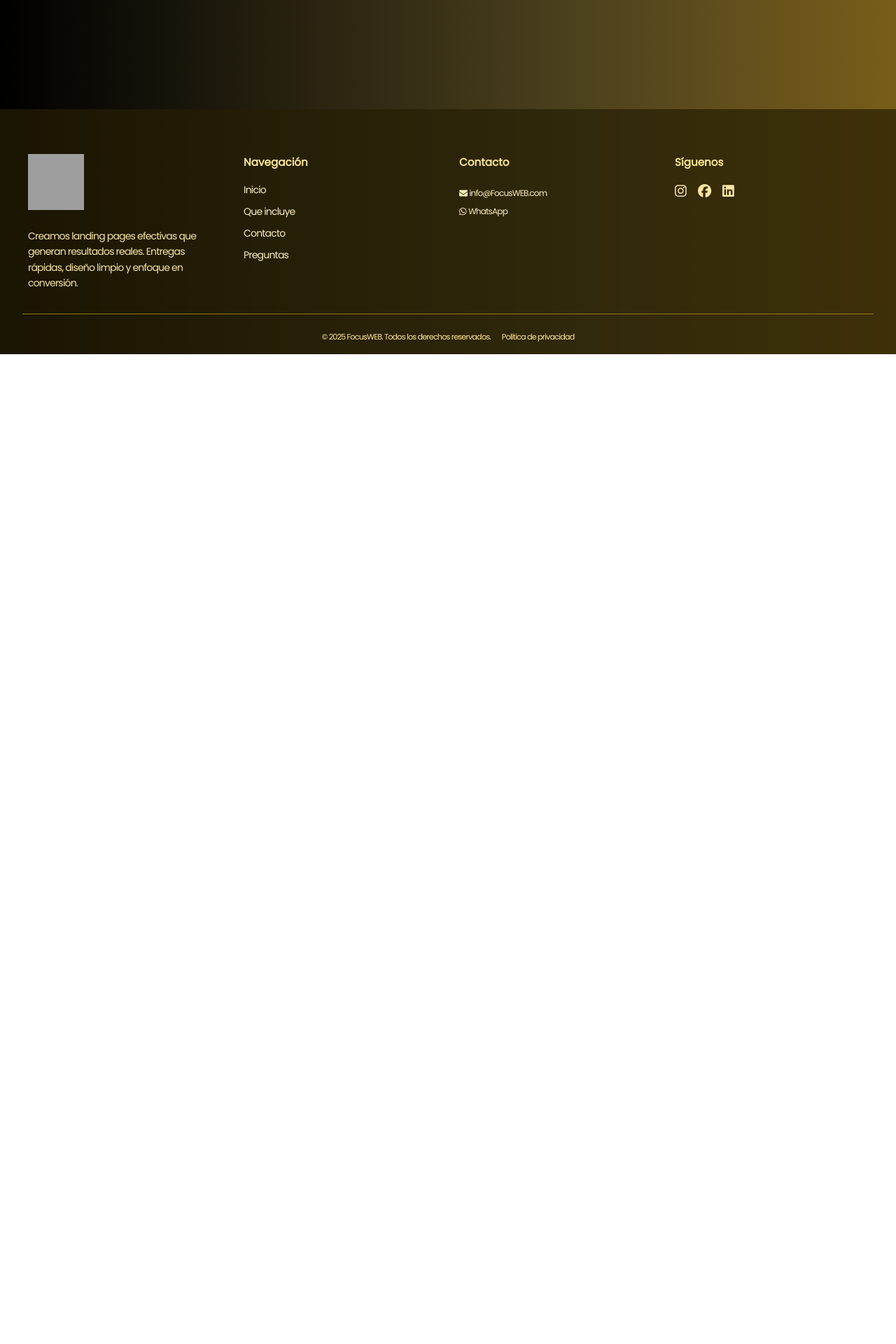
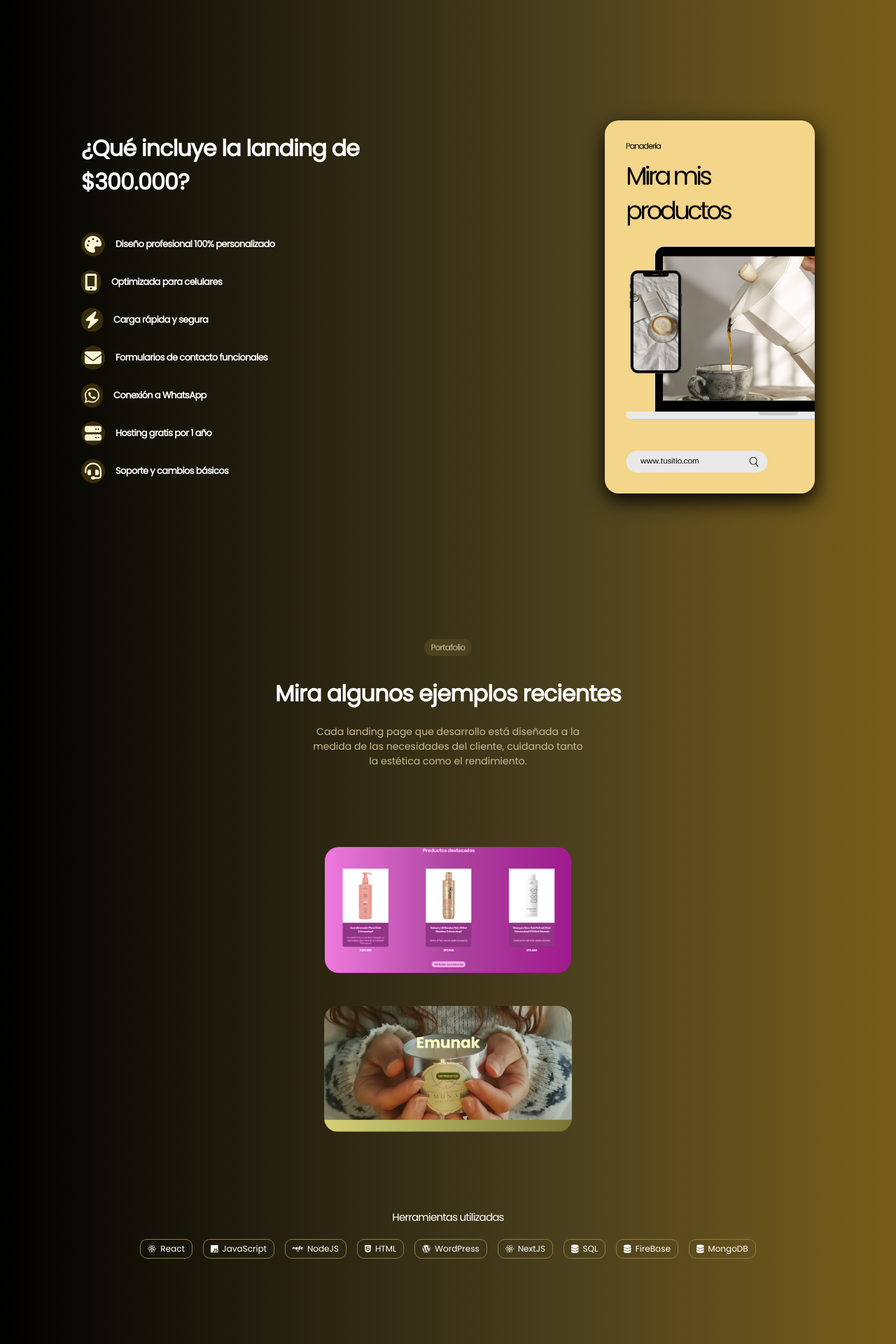
Before and after one commit to Danielgbit/Shop-Webs, a Next.js app: page / in a window 1280 px wide. Shown: the part 740-2660 px from the top of the page at 70% size. Before the commit the page ends 1246 px from the top, so only its background shows below. Built offline with nearby package versions, Linux system fonts and the light colour scheme; grey boxes are pictures that could not be loaded.

Commit message:
In-process Responsive Screen Testimonials

```diff
--- a/src/app/page.tsx
+++ b/src/app/page.tsx
@@ -12,10 +12,10 @@ export default function Home() {
   return (
     <div >
       <Hero />
-{/*       <WhatIncluded />
+      <WhatIncluded />
       <Portafolio />
       <Testimonials />
-      <CallToAction />
+{/*       <CallToAction />
       <Pricing/>
       <ProcessSteps/>
       <TargetAudience/>
--- a/src/components/MainTitle/MainTitle.module.css
+++ b/src/components/MainTitle/MainTitle.module.css
@@ -3,4 +3,5 @@
   font-size: 2rem;
   letter-spacing: -0.8px;
   font-weight: 600;
+  text-align: center;
 }
--- a/src/sections/Hero/Hero.module.css
+++ b/src/sections/Hero/Hero.module.css
@@ -131,8 +131,8 @@
 /* === Imagen tablet flotante === */
 .tablet {
   position: absolute;
-  bottom: -10px;
-  right: 20px;
+  bottom: -40px;
+  right: -10px;
   width: 130px;
   opacity: 0.8;
   transform: rotate(-5deg);
--- a/src/sections/Portafolio/Portafolio.module.css
+++ b/src/sections/Portafolio/Portafolio.module.css
@@ -1,42 +1,56 @@
 .portafolioSection {
   display: flex;
+  flex-direction: column;
   align-items: center;
-    flex-direction: column;
-    margin: 15rem 0;
+  margin: 10rem 1rem;
+}
 
+/* === Título y descripción === */
 .headlineSection {
   text-align: center;
   margin: 30px 0;
+}
 
 .description {
   font-size: 14px;
-            margin: 2% 30%;
+  margin: 2% 10%;
   color: #cabd91;
 }
 
-    }
-
-    .imageGallery {
-        display: flex;
-        gap: 50px;
-        margin: 5% 0;
-
-        img {
-            width: 600px;
-            border-radius: 20px;
-            transition: all 0.4s ease-in-out;
-
-            &:hover {
-                cursor: pointer;
-                filter: grayscale(100%); /* Convierte la imagen a escala de grises completa */
-                filter: brightness(50%); /* Reduce el brillo al 50% (medio) */
-                transform: translateY(-5px);
-            }
+@media (min-width: 768px) {
+  .description {
+    margin: 2% 30%;
   }
 }
 
+/* === Galería de imágenes === */
+.imageGallery {
+  display: flex;
+  flex-direction: column;
+  gap: 40px;
+  margin: 5% 0;
+  align-items: center;
+}
+
+.imageGallery img {
+  width: 100%;
+  height: 180px;
+  max-width: 600px;
+  border-radius: 20px;
+  transition: all 0.4s ease-in-out;
+}
+
+.imageGallery img:hover {
+  cursor: pointer;
+  filter: grayscale(100%) brightness(50%);
+  transform: translateY(-5px);
+}
+
+/* === Herramientas utilizadas === */
 .toolsSection {
-        margin: 20px 0;
+  margin: 40px 0;
+  width: 100%;
+}
 
 .toolsTitle {
   font-size: 15px;
@@ -45,24 +59,49 @@
   letter-spacing: -0.8px;
 }
 
+/* Lista responsive en scroll horizontal en móviles */
 .toolsList {
   display: flex;
+  flex-wrap: wrap;
+  justify-content: center;
+  gap: 15px;
   list-style: none;
-            gap: 20px;
+  padding: 0;
+  margin: 0;
+}
 
 .toolItem {
   border: 1px solid #8d7c44;
   font-size: 12px;
   border-radius: 10px;
-                padding: 2px 8px;
-                transition: all 0.5s ease-in-out;
+  padding: 4px 10px;
+  transition: all 0.3s ease-in-out;
   cursor: pointer;
+  white-space: nowrap;
+  display: flex;
+  align-items: center;
+  gap: 6px;
+}
 
-                &:hover {
+.toolItem:hover {
   transform: translateY(-3px);
   background-color: #8d7c44;
 }
+
+/* === Media queries específicas === */
+@media (max-width: 480px) {
+  .portafolioSection {
+    margin: 5rem 1rem;
+  }
+
+  .toolItem {
+    font-size: 11px;
+    padding: 3px 8px;
+  }
+
+  .toolsList {
+    flex-wrap: nowrap;
+    overflow-x: auto;
+    padding: 0 1rem;
   }
 }
-    }
-}
--- a/src/sections/Portafolio/Portafolio.tsx
+++ b/src/sections/Portafolio/Portafolio.tsx
@@ -1,4 +1,4 @@
-'use client'
+"use client";
 
 import {
   faHtml5,
@@ -24,7 +24,7 @@ const Portafolio = () => {
       initial={{ opacity: 0, y: 50 }}
       whileInView={{ opacity: 1, y: 0 }}
       transition={{ duration: 1, ease: "easeOut" }}
-      viewport={{ once: false, amount: 0.5 }}
+      viewport={{ once: false, amount: 0.1 }}
       id="ejemplos"
       className={styles.portafolioSection}
     >
@@ -48,6 +48,7 @@ const Portafolio = () => {
             height={300}
             src={landingOne.src}
             alt="landing-page-1"
+            sizes="(max-width: 768px) 90vw, 600px"
           />
         </Link>
         <Link
@@ -60,6 +61,7 @@ const Portafolio = () => {
             height={300}
             src={landingTwo.src}
             alt="landing-page-2"
+            sizes="(max-width: 768px) 90vw, 600px"
           />
         </Link>
       </div>
--- a/src/sections/Testimonials/Testimonials.module.css
+++ b/src/sections/Testimonials/Testimonials.module.css
@@ -1,53 +1,98 @@
-.testimonialsSection{
+.testimonialsSection {
   display: flex;
   flex-direction: column;
   justify-content: center;
   align-items: center;
-    margin: 15rem 0;
+  margin: 10rem 1rem;
+  padding: 0 1rem;
+}
 
+.title {
+  text-align: center;
+}
+
+/* === Contenedor de testimonios === */
 .testimonialsContainer {
   display: flex;
+  flex-wrap: wrap;
+  justify-content: center;
   gap: 20px;
-        margin: 3% 5%;
+  margin: 2rem 0;
+  width: 100%;
+  max-width: 1200px;
+}
 
+/* === Tarjeta individual === */
 .card {
-            background: linear-gradient(90deg,rgba(77, 66, 30, 0.313) 0%, rgba(120, 93, 25, 0.619) 0%, rgba(0, 0, 0, 0.135) 100%);
+  background: linear-gradient(
+    90deg,
+    rgba(77, 66, 30, 0.313) 0%,
+    rgba(120, 93, 25, 0.619) 0%,
+    rgba(0, 0, 0, 0.135) 100%
+  );
   box-shadow: 2px 3px 4px -2px #eccf6f;
-            padding: 30px 10px;
+  padding: 2rem 1rem;
   display: flex;
   flex-direction: column;
   border-radius: 20px;
   position: relative;
   transition: all 0.3s ease-in-out;
+  width: 100%;
+  max-width: 300px;
+}
 
-
-            &:hover {
+.card:hover {
   transform: translateY(-10px);
   box-shadow: 0px 3px 4px -2px #000000;
-
 }
 
-            .icon{
-                position:absolute;
+/* === Ícono encima de la tarjeta === */
+.card .icon {
+  position: absolute;
   top: -15%;
   left: 50%;
   font-size: 2rem;
   transform: translateX(-50%);
 }
 
-            .name {
+/* === Nombre === */
+.card .name {
   text-align: center;
   font-size: 16px;
   font-weight: 800;
   margin-bottom: 20px;
 }
 
-            .content {
+/* === Contenido de testimonio === */
+.card .content {
   text-align: center;
-                font-size: 11px;
+  font-size: 12px;
   font-style: italic;
+  color: #fff9e5;
+  line-height: 1.4;
 }
 
+/* === Media Queries específicas === */
+
+/* Teléfonos pequeños */
+@media (max-width: 480px) {
+  .card {
+    max-width: 90%;
+  }
+
+  .card .icon {
+    top: -10%;
+  }
+
+  .card .content {
+    font-size: 11px;
   }
 }
+
+/* Tablets (hasta 768px) */
+@media (max-width: 768px) {
+  .testimonialsContainer {
+    flex-direction: column;
+    align-items: center;
   }
+}
--- a/src/sections/Testimonials/Testimonials.tsx
+++ b/src/sections/Testimonials/Testimonials.tsx
@@ -13,7 +13,7 @@ const Testimonials = () => {
       initial={{ opacity: 0, y: 50 }}
       whileInView={{ opacity: 1, y: 0 }}
       transition={{ duration: 1, ease: "easeOut" }}
-      viewport={{ once: false, amount: 0.5 }}
+      viewport={{ once: false, amount: 0.1 }}
       id="testimonios"
       className={styles.testimonialsSection}
     >
--- a/src/sections/WhatIncluded/WhatIncluded.module.css
+++ b/src/sections/WhatIncluded/WhatIncluded.module.css
@@ -1,17 +1,32 @@
+/* === Contenedor principal === */
 .container {
   display: flex;
   justify-content: space-around;
-    padding: 3rem 0;
-    margin: 15rem 0;
+  align-items: center;
+  padding: 3rem 1rem;
+  margin: 8rem 0;
+  flex-wrap: wrap; /* 🔁 importante para móviles */
+  gap: 3rem;
 }
 
+/* === Contenido textual === */
 .content {
   display: flex;
-    gap: 5rem;
+  gap: 3rem;
   flex-direction: column;
+  max-width: 500px;
+  text-align: center;
+}
+
+@media (min-width: 768px) {
+  .content {
+    text-align: left;
+  }
 }
 
 .title {
+  font-size: 2rem;
+  font-weight: 700;
   letter-spacing: -1px;
 }
 
@@ -29,24 +44,50 @@
   letter-spacing: -0.6px;
 }
 
-.imageWrapper .image{
-    width: 300px;
-    border-radius: 20px;
-    box-shadow: 1px 10px 30px black;
-    transition: all 0.3s ease-in-out;
-
-    &:hover {
-        transform:translateY(-10px);
-        box-shadow: 1px 10px 30px #4D421E;
-    }
-}
-
+/* === Ícono === */
 .icon {
   padding: 5px;
-    margin: 5px;
-    margin-right: 20px;
+  margin-right: 15px;
   background-color: #372c0a;
   border-radius: 20px;
   font-size: 1.5rem;
   color: #fff6d9;
+  flex-shrink: 0;
 }
+
+/* === Imagen === */
+.imageWrapper {
+  display: flex;
+  justify-content: center;
+  align-items: center;
+}
+
+.imageWrapper .image {
+  width: 100%;
+  max-width: 300px;
+  border-radius: 20px;
+  box-shadow: 1px 10px 30px black;
+  transition: all 0.3s ease-in-out;
+}
+
+.imageWrapper .image:hover {
+  transform: translateY(-10px);
+  box-shadow: 1px 10px 30px #4d421e;
+}
+
+/* === Responsive para stack en móviles === */
+@media (max-width: 768px) {
+  .container {
+    flex-direction: column;
+    padding: 2rem 1rem;
+    text-align: center;
+  }
+
+  .content {
+    align-items: center;
+  }
+
+  .item {
+    justify-content: left;
+  }
+}
--- a/src/sections/WhatIncluded/WhatIncluded.tsx
+++ b/src/sections/WhatIncluded/WhatIncluded.tsx
@@ -51,7 +51,7 @@ const WhatIncluded = () => {
       initial={{ opacity: 0, y: 50 }}
       whileInView={{ opacity: 1, y: 0 }}
       transition={{ duration: 1, ease: "easeOut" }}
-      viewport={{ once: false, amount: 0.5 }}
+      viewport={{ once: false, amount: 0.1 }}
       id="que-incluye"
       className={styles.container}
     >
```
Lines whose indentation alone changed are shown as unchanged.
